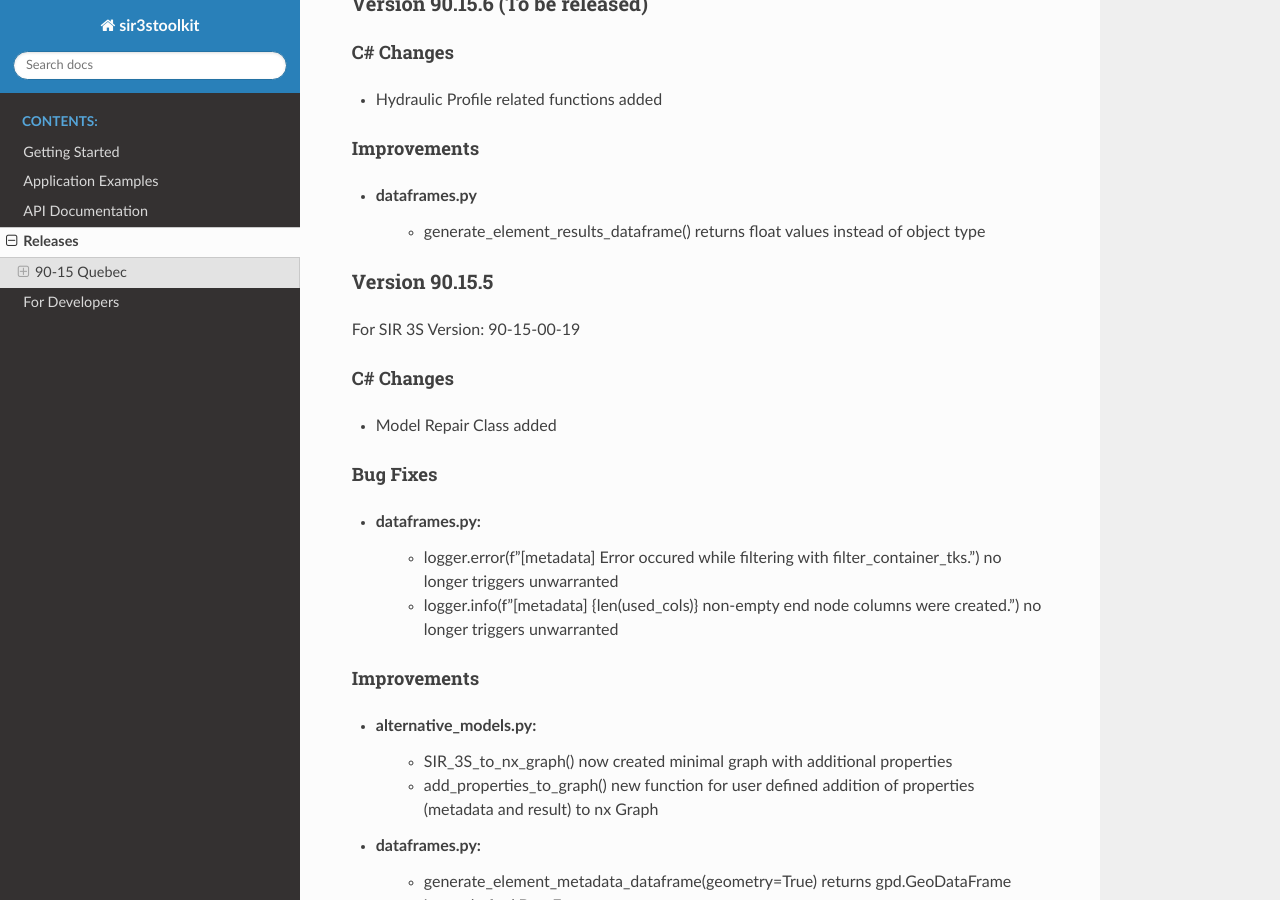
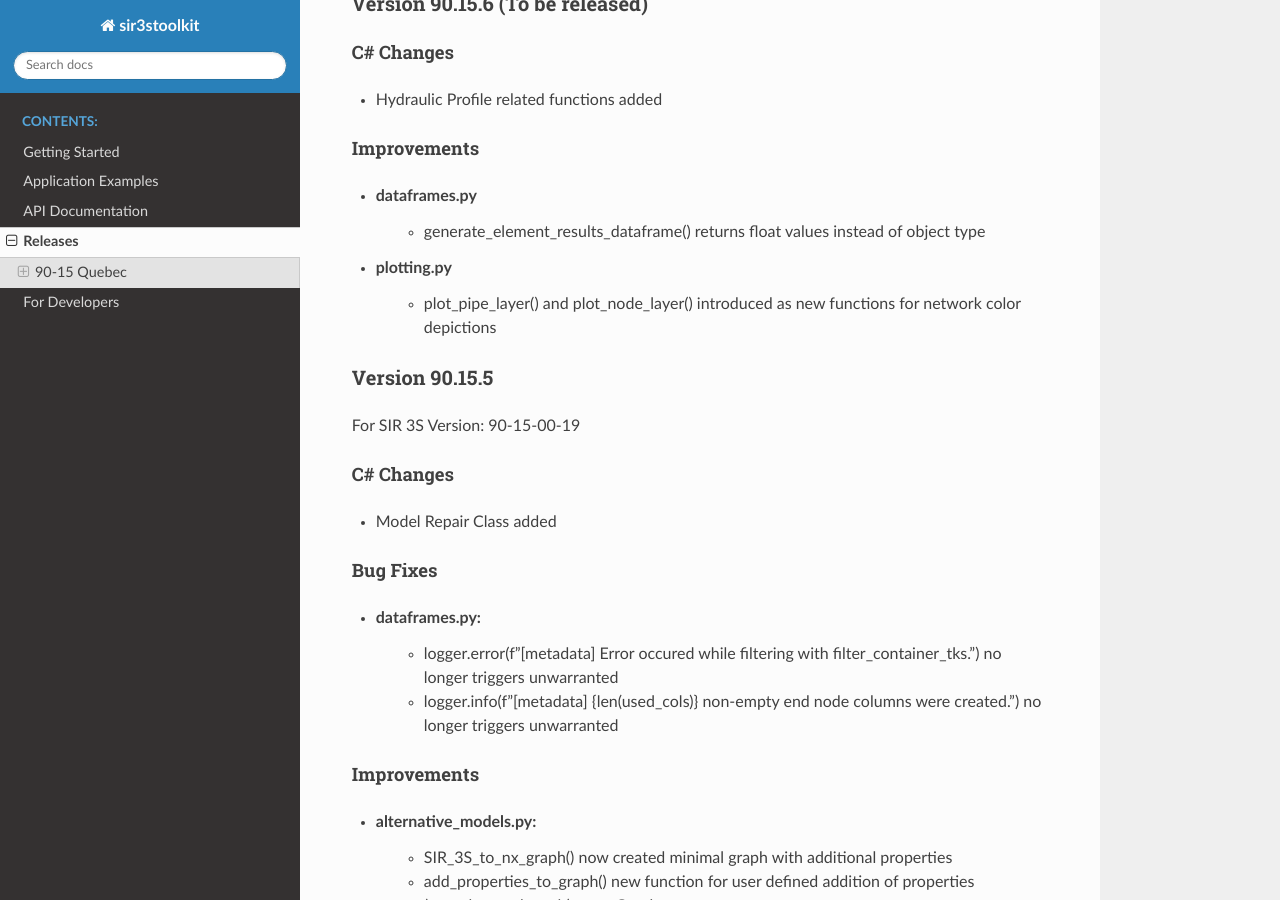
Before and after one commit to 3SConsult/sir3stoolkit, a Sphinx documentation site: the page built from docs/source/releases.rst, in a window 1280 px wide and 900 px high, scrolled down 643 px. Built offline with Sphinx 7.4.7 and the Read the Docs theme 3.1.0, drawn with Linux system fonts in a browser that asks for light colours; pages that are not in the unit, such as notebooks, are missing from menus.

Commit message:
Documentation: 00e3b4ef3af3578f9bfd25b528c97159c9e40bac

```diff
--- a/docs/source/releases.rst
+++ b/docs/source/releases.rst
@@ -33,6 +33,9 @@ Improvements
 
 - dataframes.py
    - generate_element_results_dataframe() returns float values instead of object type
+
+- plotting.py
+   - plot_pipe_layer() and plot_node_layer() introduced as new functions for network color depictions
 
 Version 90.15.5
 ~~~~~~~~~~~~~~~
```
